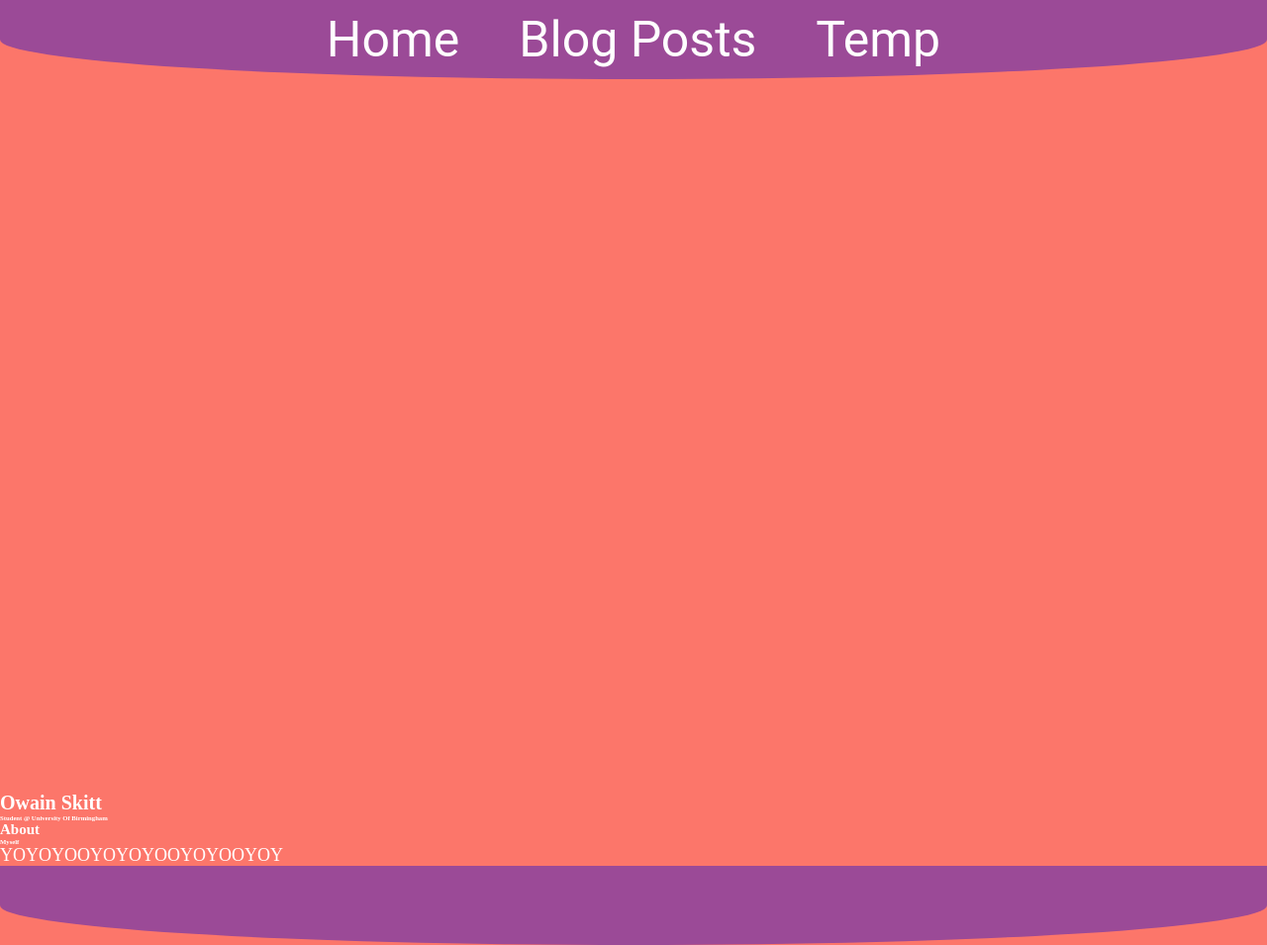
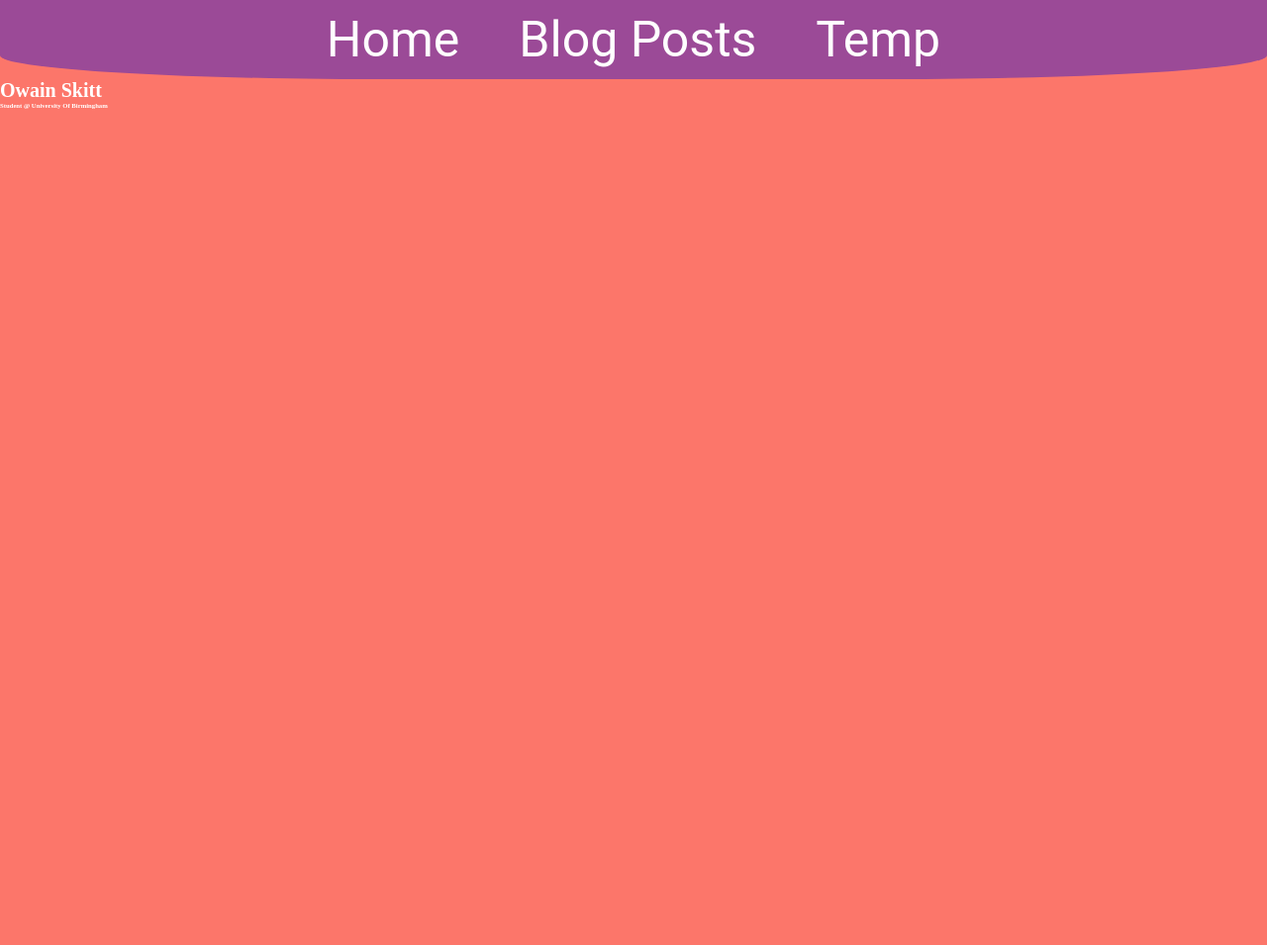
Before and after one commit to OWAINEDWARDS/Django-Bridging-Coursework, a Django app: page / in a window 1280 px wide. Shown: the whole page at 99% size. After the commit the page ends 110 px from the top, so only its background shows below. Run offline with Django 3.2, Linux system fonts and the light colour scheme; some libraries are stand-ins or nearby versions.

Commit message:
Fixed Header W/H

```diff
--- a/blog/static/css/base.css
+++ b/blog/static/css/base.css
@@ -11,8 +11,7 @@ html{
 }
 
 body{
-  width: 100%;
-  height: 100%;
+
   background-color: #FC766AFF;
   background-size: cover;
 }
@@ -31,34 +30,6 @@ img{
   width: 100%;
 }
 
-header{
-  width: 100%;
-  height: 100vh;
-}
-
-.top-nav{
-  width: 100%;
-  height: 100vh;
-  position: fixed;
-  background-color: #9B4A97FF;
-  border-bottom-right-radius: 100%;
-  border-bottom-left-radius: 100%;
-  transition: all 650ms cubic-bezier(1,0,0,1);
-}
-
-.nav-link:hover,
-.nav-link:focus{
-  background: linear-gradient(to bottom, #ff3300 0%, #F9A12EFF 100%);
-  -webkit-background-clip: text;
-  -webkit-text-fill-color: transparent;
-}
-
-.top-nav.open{
-  top: 0;
-  border-radius: initial;
-
-}
-
 .bar{
   background: linear-gradient(to bottom, #ff3300 0%, #F9A12EFF 100%);
   width: 100%;
@@ -69,24 +40,3 @@ header{
 .menu-toggle:checked{
   color: black;
 }
-
-.circle{
-   height: 20px;
-   width: 20px;
-   border-radius: 5px;
-   background-color: #ffffff;
-   border-color: #000000;
-   z-index: 2;
-   float: left;
-
- }
-.circle:hover{
-   cursor: pointer;
- }
-
-.circle:target{
-   height:100px;
-   width: 200px;
-   background-color: pink;
-
-}
--- a/blog/static/css/navbar.css
+++ b/blog/static/css/navbar.css
@@ -1,7 +1,5 @@
 .nav-list{
   list-style: none;
-  width: 100%;
-  height: 100%;
   display: flex;
   justify-content: center;
   align-items: center;
@@ -9,9 +7,9 @@
   height: 10vh;
 
   background-color: #9B4A97FF;
-  border-bottom-right-radius: 100%;
-  border-bottom-left-radius: 100%;
-  /* transition: all 650ms cubic-bezier(1,0,0,1); */
+  border-bottom-right-radius: 30%;
+  border-bottom-left-radius: 30%;
+
 }
 
 li{
@@ -56,8 +54,7 @@ li{
  }
 
  body{
-   width: 100%;
-   height: 100%;
+
    background-color: #FC766AFF;
    background-size: cover;
  }
@@ -76,11 +73,6 @@ li{
    width: 100%;
  }
 
- header{
-   width: 100%;
-   height: 100vh;
- }
-
  .nav-link:hover,
  .nav-link:focus{
    background: linear-gradient(to bottom, #ff3300 0%, #F9A12EFF 100%);
--- a/blog/templates/homepage/homepage.html
+++ b/blog/templates/homepage/homepage.html
@@ -21,10 +21,10 @@
       </div>
     </nav>
 
-    <section class="posts" id="posts">
+    <!-- <section class="posts" id="posts">
       <div class="container">
         <div class="profile-img">
-          <!-- <img src="images/profile.jpeg"> -->
+
         </div>
         <div class="about-details">
           <div class="about-heading">
@@ -34,7 +34,7 @@
           <p>YOYOYOOYOYOYOOYOYOOYOY</p>
         </div>
         <div class="social-media">
-          <ul class="nav-list">
+
             <li>
               <a href="#" class=icon-link>
                 <i></i>
@@ -45,12 +45,12 @@
                 <i></i>
               </a>
             </li>
-          </ul>
+
         </div>
       </div>
     </section>
     <section class="aboutme" id="aboutme">
-    </section>
+    </section> -->
 
   </body>
 
```
